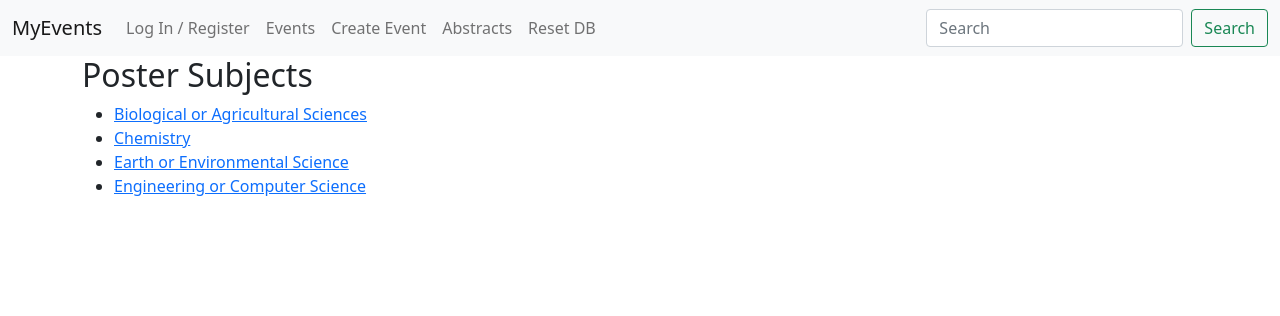
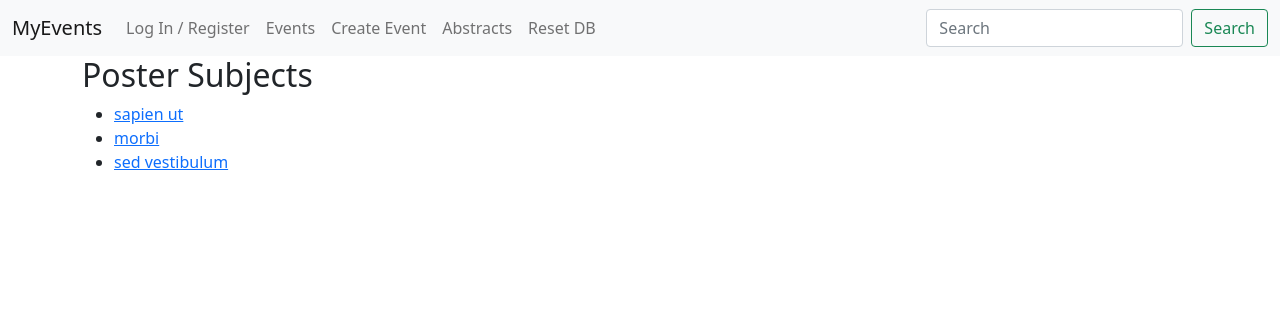
Before and after one commit to jjquan111/CPSC-332-Group-Project, a PHP site: page /abstracts/Poster.php in a window 1280 px wide. Shown: the top 316 px of the page. Run offline with PHP 8.4, Linux system fonts and the light colour scheme.

Commit message:
Update Poster.php

```diff
--- a/abstracts/Poster.php
+++ b/abstracts/Poster.php
@@ -3,10 +3,9 @@ require_once('../base.php');
 
 // Define the subject areas relevant to Poster abstracts
 $subjectAreas = [
-    'Biological or Agricultural Sciences',
-    'Chemistry',
-    'Earth or Environmental Science',
-    'Engineering or Computer Science',
+    'sapien ut',
+    'morbi',
+    'sed vestibulum',
     // Add other relevant subjects here
 ];
 
```
